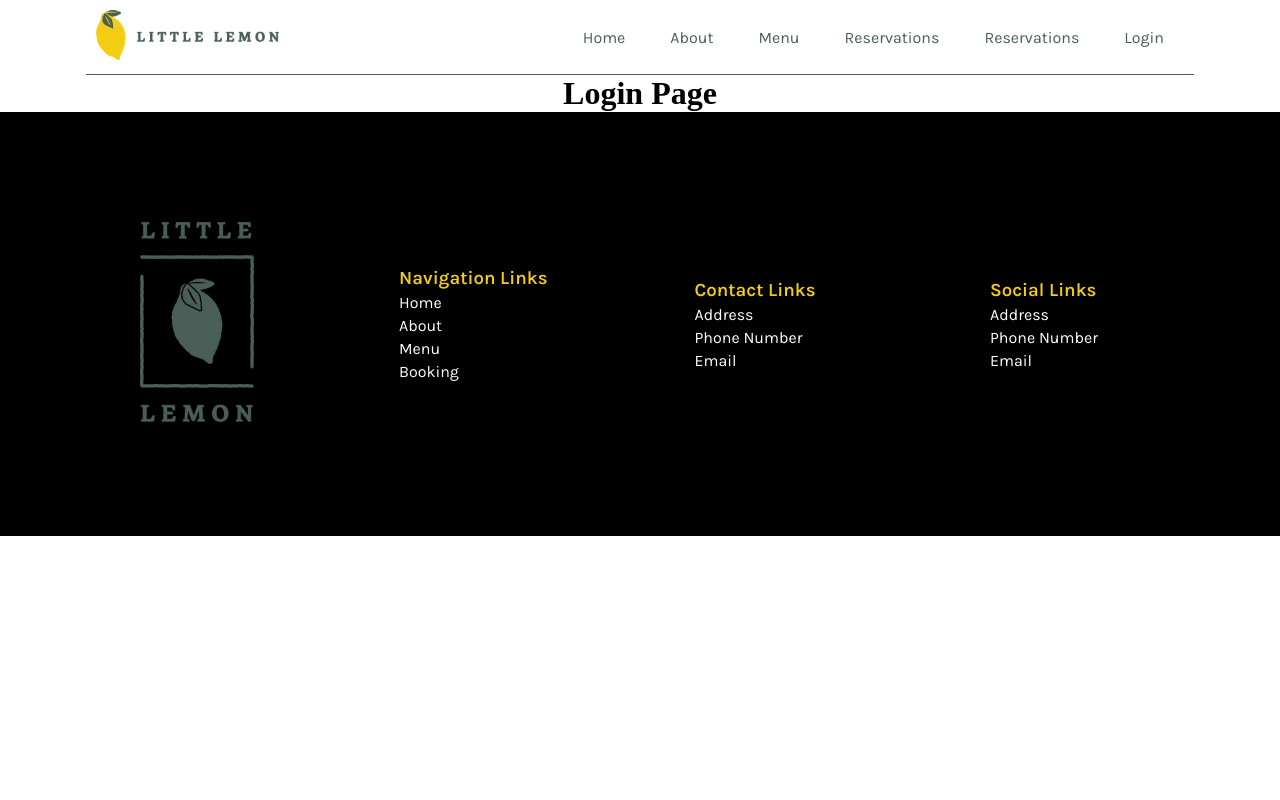
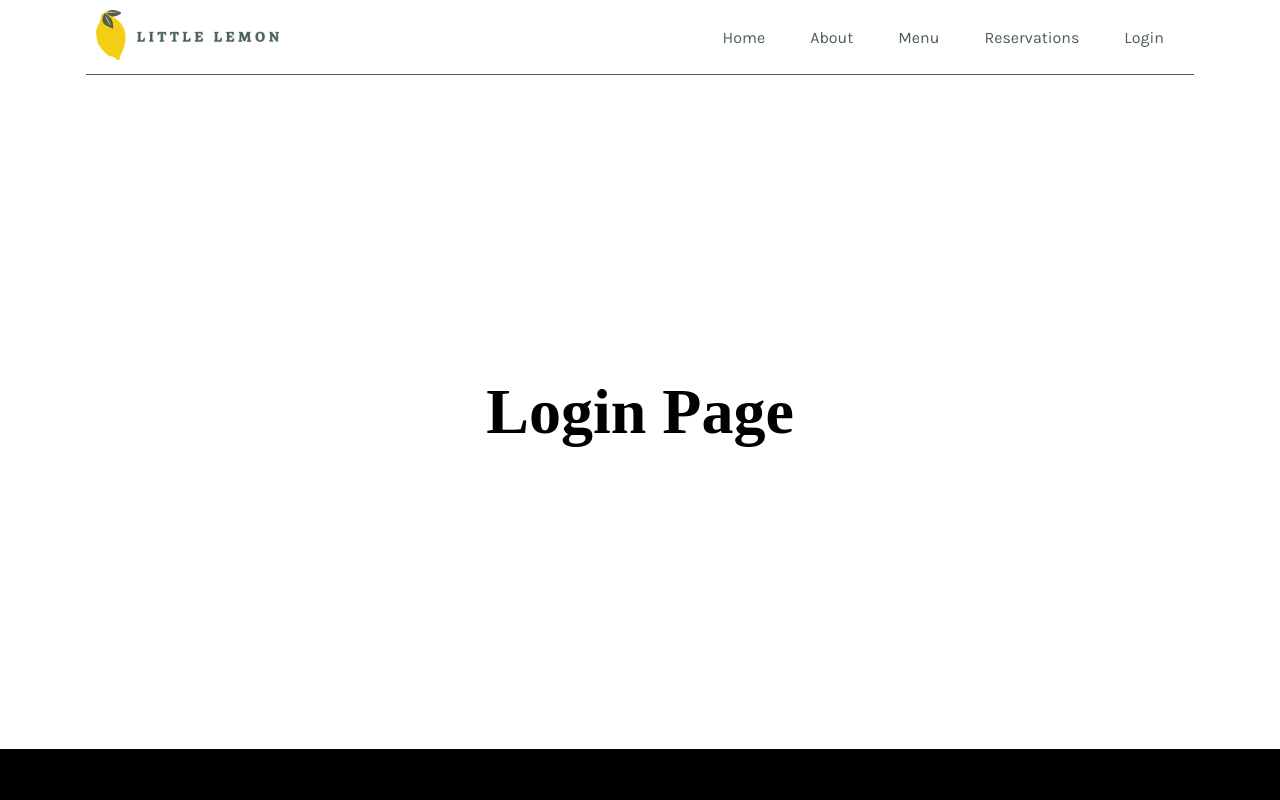
Before and after one commit to NNemzy/little-lemon, a React (Create React App) app: page /login in a window 1280 px wide. Shown: the top 800 px of the page. Built offline with nearby package versions, Linux system fonts and the light colour scheme; a web font is replaced by a local one.

Commit message:
Updated routes

```diff
--- a/src/components/nav/index.jsx
+++ b/src/components/nav/index.jsx
@@ -5,7 +5,7 @@ import { NavLink } from "react-router-dom";
 import logo from "./../../assets/logos/asset16.png";
 
 function Nav() {
-  const mainNavigationLinks = ["About", "Menu", "Reservations"];
+  const mainNavigationLinks = ["About", "Menu"];
 
   // const { navigation, logo, list } = styles;
 
@@ -28,7 +28,7 @@ function Nav() {
           </li>
         ))}
         <li>
-          <NavLink className={styles.link} to={"/booking"}>
+          <NavLink className={styles.link} to={"/reservations"}>
             Reservations
           </NavLink>
         </li>
--- a/src/routes/BookingPage/index.jsx
+++ b/src/routes/BookingPage/index.jsx
@@ -72,7 +72,7 @@ function BookingPage() {
       <div className={styles.container}>
         <img src={img2} width={"100%"} alt="dish" height={"100%"} />
         <div className={styles.form}>
-          <h1 className={styles.heading}>Book a table</h1>
+          <h1 className={styles.heading}>Reserve a table</h1>
           <BookingForm
             availableTimes={availableTimes}
             formikValues={{
--- a/src/routes/HomePage/index.jsx
+++ b/src/routes/HomePage/index.jsx
@@ -5,7 +5,6 @@ import Header from "../../components/Header/index.jsx";
 import Specials from "../../components/specials/index.jsx";
 import Testimonials from "../../components/testimonials/index.jsx";
 import About from "../../components/About/index.jsx";
-import Footer from "../../components/footer/index.jsx";
 
 function HomePage(props) {
   return (
@@ -14,7 +13,6 @@ function HomePage(props) {
       <Specials />
       <Testimonials />
       <About />
-      <Footer />
     </>
   );
 }
--- a/src/routes/LogInPage/index.jsx
+++ b/src/routes/LogInPage/index.jsx
@@ -1,7 +1,11 @@
 import React from "react";
 
 function LoginPage() {
-  return <h1 style={{ textAlign: "center" }}>Login Page</h1>;
+  return (
+    <h1 style={{ textAlign: "center", margin: "300px 0", fontSize: "64px" }}>
+      Login Page
+    </h1>
+  );
 }
 
 export default LoginPage;
```
